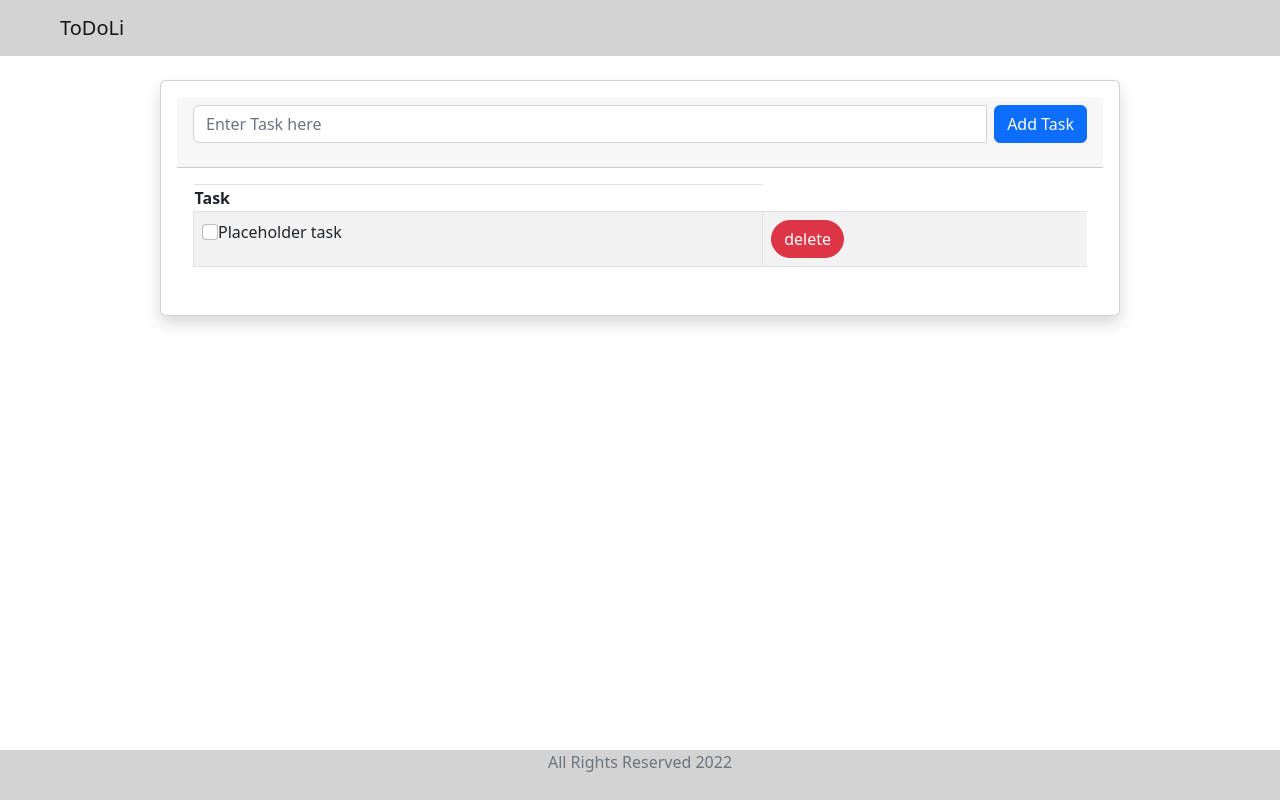
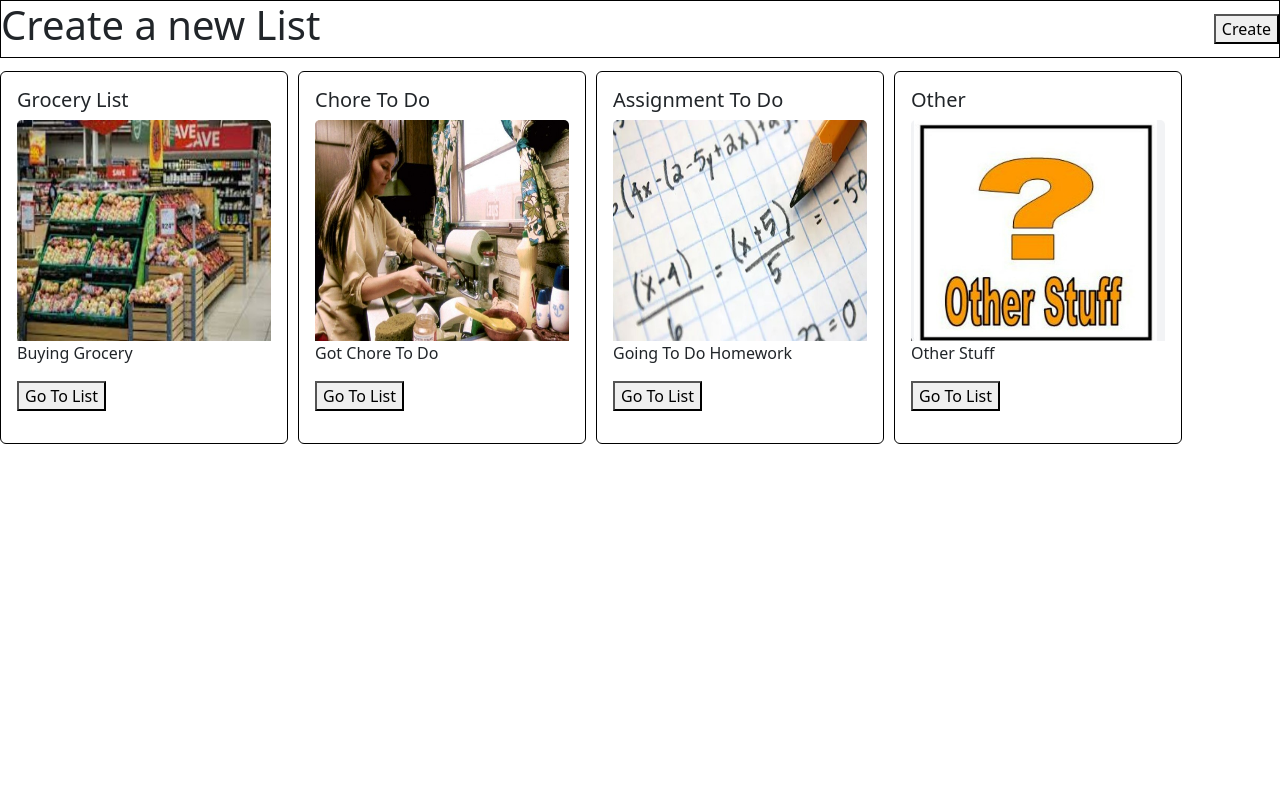
Before and after one commit to rmsevilla/todoli, a React (Create React App) app in the folder todoli/: page / in a window 1280 px wide. Built offline with nearby package versions, Linux system fonts and the light colour scheme.

Commit message:
add routing and link

```diff
--- a/todoli/package.json
+++ b/todoli/package.json
@@ -12,6 +12,7 @@
     "react-bootstrap": "^2.7.0",
     "react-bootstrap-validation": "^0.1.11",
     "react-dom": "^18.2.0",
+    "react-router-dom": "^6.6.1",
     "react-scripts": "5.0.1",
     "web-vitals": "^2.1.4"
   },
--- a/todoli/src/App.js
+++ b/todoli/src/App.js
@@ -2,12 +2,20 @@ import './App.css';
 import 'bootstrap/dist/css/bootstrap.min.css';
 import CreateList from './component/CreateList/CreateList';
 import ListContent from './component/ListContent/ListContent';
+import { BrowserRouter, Routes, Route } from "react-router-dom";
 
 
 function App() {
   return (
-    // <CreateList></CreateList>
-    <ListContent></ListContent>
+     //<CreateList></CreateList>
+    //<ListContent></ListContent>
+    <BrowserRouter>
+    <Routes>
+        <Route index element={<CreateList />} />
+        <Route path="listcontent" element={<ListContent />} />
+        {/* <Route path='listcontent/grocery' element={<ListContent prop="grocery" ></ListContent>} */}
+    </Routes>
+  </BrowserRouter>
   );
 }
 
--- a/todoli/src/component/CreateList/Card.js
+++ b/todoli/src/component/CreateList/Card.js
@@ -1,16 +1,20 @@
-import Button from 'react-bootstrap/Button';
+
 import Card from 'react-bootstrap/Card';
+import { Link } from "react-router-dom";
 
 function OurCard(props) {
   //need Card img, for thumbnail
   //write go somewhere button to route to list Content
+
   return (
     <Card style={{width:"18rem",border:"solid 1px black",boxSizing:"border-box"}}>
       <Card.Body>
         <Card.Title>{props.title}</Card.Title>
         <Card.Img variant="top" src={props.image} style={{height:"65%"}}/>
         <Card.Text>{props.text}</Card.Text>
-        <Button variant="primary">Go somewhere</Button>
+        <button>
+          <Link to="/listcontent" style={{color:"black",textDecoration:"none",}}>Go To List</Link>
+        </button>
       </Card.Body>
     </Card>
   );
--- a/todoli/src/component/CreateList/CreateListHeader.js
+++ b/todoli/src/component/CreateList/CreateListHeader.js
@@ -1,5 +1,4 @@
 import './CreateListHeader.css';
-import Button from 'react-bootstrap/Button';
 function CreateListHeader(){
 
     //implement an onclick for the button, to bring up the catergory
@@ -9,7 +8,7 @@ function CreateListHeader(){
         <div className = "top">
             <h1>Create a new List</h1>
             <div className = "button-right">
-                <Button variant="primary"> Create</Button>
+                <button variant="primary"> Create</button>
             </div>
         </div>
     )
```
Also changed, not shown: 1 other file (tests, documents, lock files or other folders).
